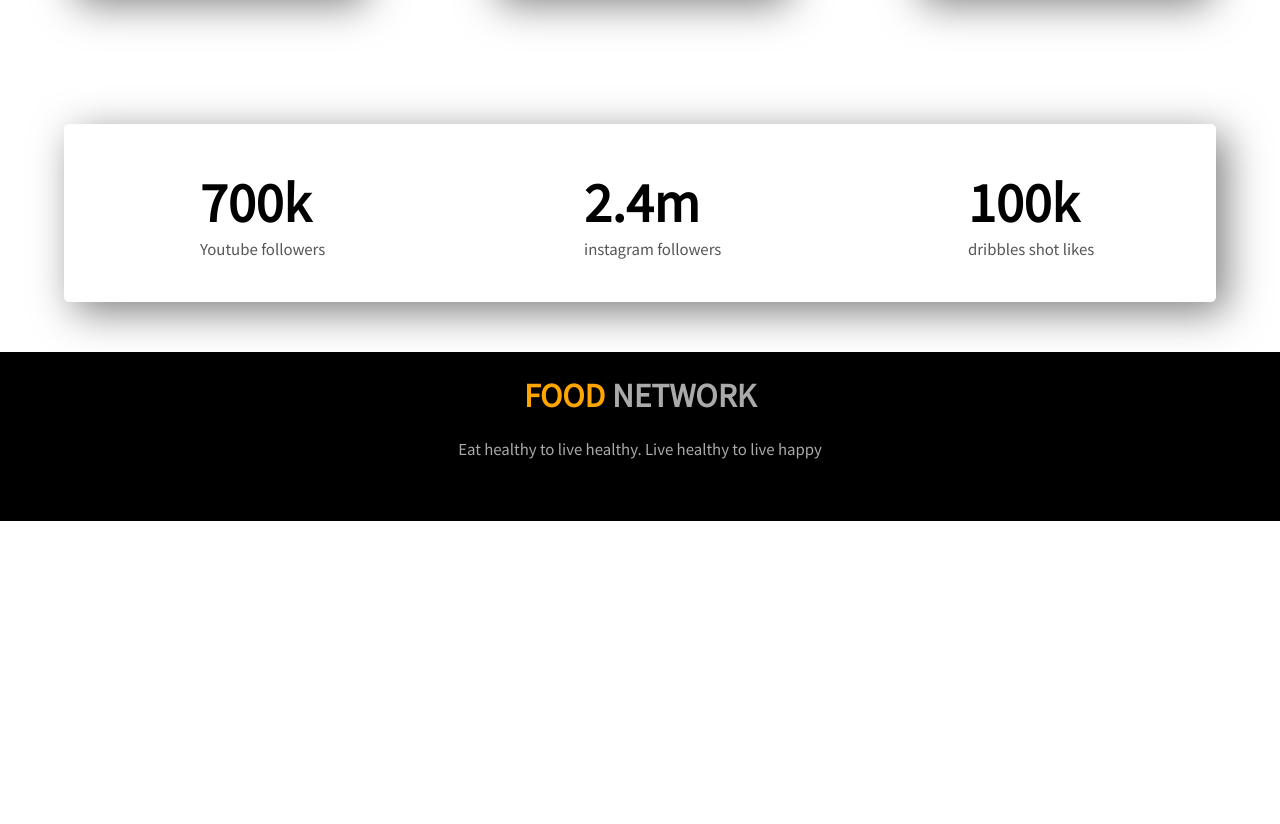
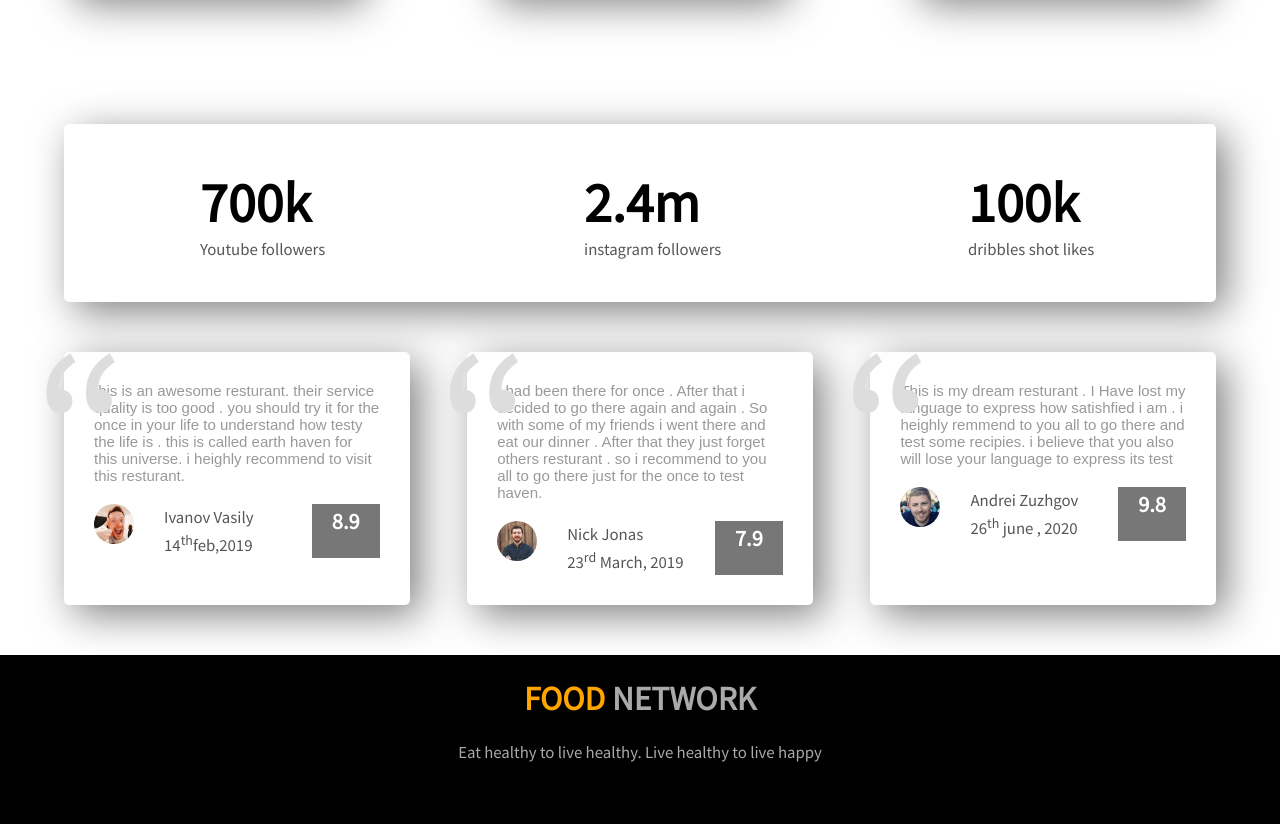
Before and after one commit to mamyh/first-assignmentPhero, a plain HTML site: page index.html in a window 1280 px wide. Shown: the part 1702-2526 px from the top of the page. Before the commit the page ends 2223 px from the top, so only its background shows below. Drawn offline with Linux system fonts and the light colour scheme.

Commit message:
review added

```diff
--- a/css/style.css
+++ b/css/style.css
@@ -152,6 +152,9 @@
     position: relative;
     z-index: 99;
 }
+.item:not(:last-child){
+    margin-right: 1rem;
+}
 .item::before{
     content: '';
     position:absolute;
@@ -193,3 +196,59 @@
  .followers h1{
      color:#000;
  }
+
+#reviews{
+    width: 90%;
+    margin:5rem auto;
+}
+.user-review{
+    display: flex;
+}
+
+.review{
+    width:30%;
+    box-shadow: 1rem 1rem 4rem rgba(0,0,0,0.5);
+    border-radius: 5px;
+    padding:3rem 3rem;
+    position:relative;
+}
+.review:not(:last-child){
+    margin-right: 5%;
+}
+.review::before{
+    content:"\201C";
+    position:absolute;
+    top:-3rem;
+    left:-3rem;
+    line-height: 1;
+    font-size: 20rem;
+    color:#ddd;
+}
+.review__text{
+    font-family: sans-serif;
+    font-size: 1.5rem;
+    color:#999;
+    margin-bottom: 2rem;
+}
+.review__user{
+    display: flex;
+}
+.review__photo{
+    width: 4rem;
+    height: 4rem;
+    border-radius: 50%;
+    margin-right: 3rem;
+}
+.review__user-box{
+    display: flex;
+    flex-direction: column;
+}
+.review__rating{
+    margin-left: auto;
+    background-color: #777;
+    color:#fff;
+    line-height: 1.7;
+    font-size: 2rem;
+    font-weight: 700;
+    padding:0 2rem;
+}
--- a/index.html
+++ b/index.html
@@ -115,6 +115,55 @@
             <p>dribbles shot likes</p>
         </div>
     </section>
+    <section id="reviews">
+        <div class="user-review">
+            <figure class="review">
+                <blockquote class="review__text">
+                    this is an awesome resturant. their service quality is too good . you should try it for the once in
+                    your life to understand how testy the life is . this is called earth haven for this universe. i
+                    heighly recommend to visit this resturant.
+                </blockquote>
+                <figcaption class="review__user">
+                    <img src="images/user-1.jpg" alt="user photo" class="review__photo">
+                    <div class="review__user-box">
+                        <p class="review__user-name">Ivanov Vasily</p>
+                        <p class="review__user-date">14<sup>th</sup>feb,2019</p>
+                    </div>
+                    <div class="review__rating">8.9</div>
+                </figcaption>
+            </figure>
+            <figure class="review">
+                <blockquote class="review__text">
+                    I had been there for once . After that i decided to go there again and again . So with some of my
+                    friends i went there and eat our dinner . After that they just forget others resturant . so i
+                    recommend to you all to go there just for the once to test haven.
+                </blockquote>
+                <figcaption class="review__user">
+                    <img src="images/user-4.jpg" alt="user photo" class="review__photo">
+                    <div class="review__user-box">
+                        <p class="review__user-name">Nick Jonas</p>
+                        <p class="review__user-date">23<sup>rd</sup> March, 2019</p>
+                    </div>
+                    <div class="review__rating">7.9</div>
+                </figcaption>
+            </figure>
+            <figure class="review">
+                <blockquote class="review__text">
+                    This is my dream resturant . I Have lost my language to express how satishfied i am . i heighly
+                    remmend to you all to go there and test some recipies. i believe that you also will lose your
+                    language to express its test
+                </blockquote>
+                <figcaption class="review__user">
+                    <img src="images/user-3.jpg" alt="user photo" class="review__photo">
+                    <div class="review__user-box">
+                        <p class="review__user-name">Andrei Zuzhgov</p>
+                        <p class="review__user-date">26<sup>th</sup> june , 2020</p>
+                    </div>
+                    <div class="review__rating">9.8</div>
+                </figcaption>
+            </figure>
+        </div>
+    </section>
     <footer id="footer">
         <h2><span class="orange">food</span> network</h2>
         <p>Eat healthy to live healthy. Live healthy to live happy
```
Also changed, not shown: images/user-1.jpg (added), images/user-3.jpg (added), images/user-4.jpg (added).
